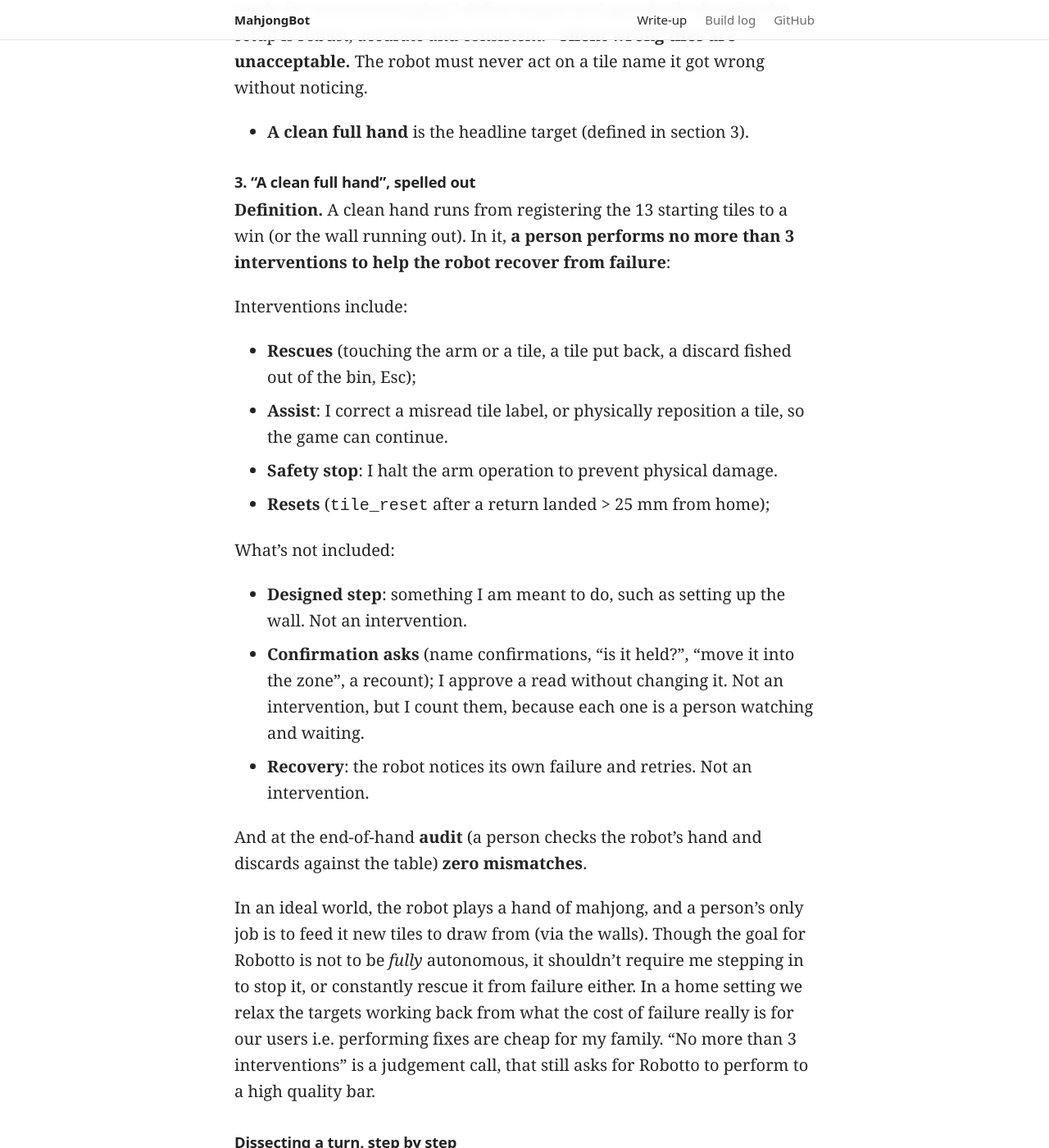
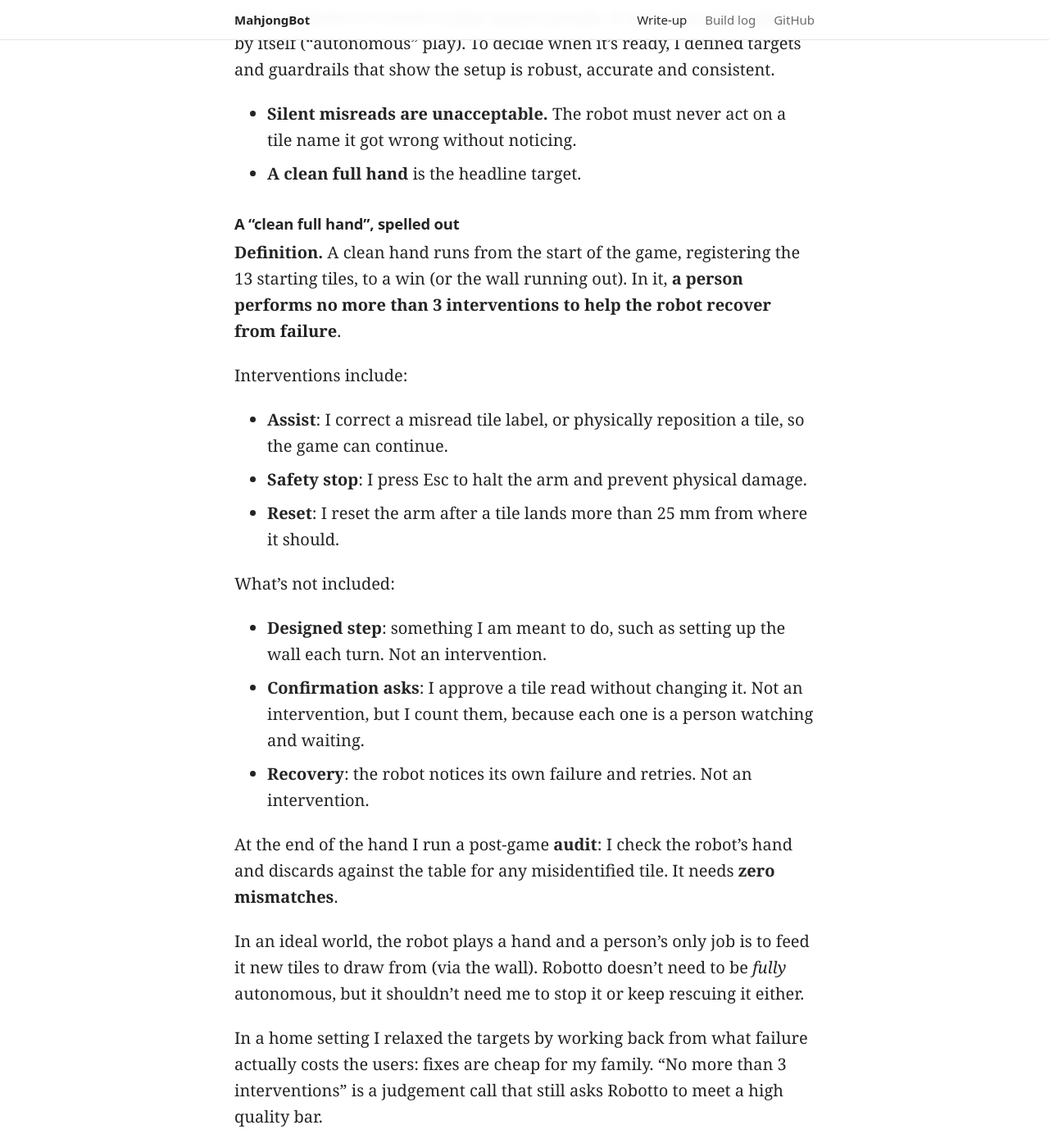
Before and after one commit to EthanYew/mahjong-lekiwi, a Jekyll site: the page built from site/index.md, in a window 1280 px wide and 1400 px high, scrolled down 3426 px. Shown: the whole window at 82% size. Built offline with Jekyll 4.4.1, drawn with Linux system fonts in a browser that asks for light colours; some of the changed text lies outside the part shown.

Commit message:
index.md updates

```diff
--- a/site/index.md
+++ b/site/index.md
@@ -9,23 +9,32 @@ next_title: "Build log: MahjongBot"
 
 ## The short version
 
-I’m Ethan, a product manager based in Sydney. On a career break, I trained a low-cost, open-source robot arm (SO-101) to play mahjong (mostly) by itself. The goal is a robot my family can play mahjong with, including my grandparents when they’re back in Malaysia. This is the first of several personal projects to learn robotics by doing and pivot my career towards physical AI.
+I’m Ethan, a product manager based in Sydney. On a career break, I trained a low-cost, open-source robot arm (SO-101) to play mahjong (mostly) by itself. My grandparents nicknamed it “Robotto”, and the goal is a robot my family can play mahjong with, including my grandparents when they’re back in Malaysia. This is the first of several personal projects to learn robotics by doing and pivot my career towards physical AI.
+
+<!-- DRAFT (from review, section 2): replace the paragraph above with an outcome-first opener if you like:
+I’m Ethan, a product manager in Sydney. In five months, on a career break, I took a low-cost, open-source robot arm (SO-101) from nothing to winning full hands of mahjong unattended, and wrote the acceptance criteria that decide when it is safe to play with people. [Add the BOM cost here, e.g. "built for about $X".] The end user is my grandparents, who play mahjong with us once a year when they visit from Malaysia. The goal is that a robot player can fill the empty seat the other 364 days. This is the first of several projects to learn robotics by doing and move my career into physical AI.
+-->
+
+<!-- DRAFT (from review, section 2): optional short section to add right after "Why mahjong", about who it is for and what failure costs them:
+## Who it’s for, and what failure costs them
+The users are my grandparents, in their [age/80s?], who are not going to debug a robot. For them, a robot that stalls is mildly annoying, but a robot that quietly plays the wrong tile means the game they think they won, they didn’t. That asymmetry shaped every target below: fixes by a family member are cheap, silent errors are not, so I allow a few interventions per hand but zero unnoticed mistakes.
+-->
 
 **How it works, in brief:** The arm is steered by two kinds of software. A **vision model** looks through cameras to find and name tiles. A **policy**, a neural network trained on recorded examples of me doing the task, controls the arm’s movements to pick a tile up. Scripts handle the rest. Every new version of either one is a candidate I have to test before trusting it.
 
-**Where it stands, 19 November 2026:** **TODO** It hasn’t played with a person yet. That starts once **8 face-down hands in a row make no silent errors, and need no more than 3 interventions**.
+**Where it stands, 20 November 2026:** Robotto has won 2 full face-down hands cleanly, one of them unattended (17 and 19 November). A third attempt on 20 November stopped after 3 turns. It hasn’t played with a person yet. That starts once **8 of 10 consecutive face-down hands are clean: no silent errors, and no more than 3 interventions each**.
 
-{% include youtube.html id="2sP834I__1Y" anchor="hero-video" caption="Final result: the robot reaching a winning hand from start to finish" %}
+{% include youtube.html id="2sP834I__1Y" anchor="hero-video" caption="The robot playing a face-down hand to a win, unattended (19 November)" %}
 
 ## Why mahjong
 
 My family only has enough mahjong “kaki” (buddies) to play when my grandparents are in town from Malaysia. That happens once a year.
 
-{% include figure.html src="writeup/grandparents.jpg" caption="Grandparents playing mahjong with my sister and I. I always get my butt kicked when they’re in town." %}
+{% include figure.html src="writeup/grandparents.jpg" caption="Grandparents playing mahjong with my sister and me. I always get beaten when they’re in town." %}
 
-In June 2026 they were in Sydney. I’d just built two SO-101 arms: a follower that does the work and a leader I move by hand to teach it. Before they flew home, I wowed them a classic pick-and-place demo of putting a ball into a container and let them remote-control it by hand (teleoperation).
+In June 2026 they were in Sydney. I’d just built two SO-101 arms: a follower that does the work and a leader I move by hand to teach it. Before they flew home, I wowed them with a classic pick-and-place demo of putting a ball into a container and let them remote-control it by hand (teleoperation).
 
-I promised that one day “Robotto”, as they’d affectionately nicknamed it, would play mahjong with them. Whether they're remote controlling it from back in Malaysia, or together with us in Sydney and wanting a break, Robotto will make sure we always have enough kaki on hand to play a game together. This write-up follows that promise. The first step, teaching Robotto how to play mahjong by itself, before it learns how to compete with other people.
+I promised that one day “Robotto”, as they’d affectionately nicknamed it, would play mahjong with them. Whether they’re remote controlling it from back in Malaysia, or together with us in Sydney and wanting a break, Robotto will make sure we always have enough kaki on hand to play a game together. This write-up follows that promise. The first step is teaching Robotto to play mahjong by itself, before it learns to play with other people.
 
 ## The mahjong game loop
 
@@ -39,30 +48,35 @@ Non-goals: no specific regional rule set, no opponents yet, simply chasing a win
 
 > The goal is for Robotto to play 8 "clean" hands out of 10 consecutive hands (defined below).
 
-Before Robotto is trusted to play against people, it must first learn how to play mahjong by itself. i.e. "autonomous" play. Before trusting that it's ready for autonomous play, I define targets and guardrails showing the setup is robust, accurate and consistent. - **Silent wrong tiles are unacceptable.** The robot must never act on a tile name it got wrong
-  without noticing.
-- **A clean full hand** is the headline target (defined in section 3).
+Before Robotto is trusted to play against people, it must first play mahjong by itself ("autonomous" play). To decide when it’s ready, I defined targets and guardrails that show the setup is robust, accurate and consistent.
 
-### 3. "A clean full hand", spelled out
+- **Silent misreads are unacceptable.** The robot must never act on a tile name it got wrong without noticing.
+- **A clean full hand** is the headline target.
 
-**Definition.** A clean hand runs from registering the 13 starting tiles to a win (or the wall running
-out). In it, **a person performs no more than 3 interventions to help the robot recover from failure**:
+### A “clean full hand”, spelled out
+
+**Definition.** A clean hand runs from the start of the game, registering the 13 starting tiles, to a win (or the wall running out). In it, **a person performs no more than 3 interventions to help the robot recover from failure**.
 
 Interventions include:
-- **Rescues** (touching the arm or a tile, a tile put back, a discard fished out of the bin, Esc);
 - **Assist**: I correct a misread tile label, or physically reposition a tile, so the game can continue.
-- **Safety stop**: I halt the arm operation to prevent physical damage.
-- **Resets** (`tile_reset` after a return landed > 25 mm from home);
+- **Safety stop**: I press Esc to halt the arm and prevent physical damage.
+- **Reset**: I reset the arm after a tile lands more than 25 mm from where it should.
 
-What's not included:
-- **Designed step**: something I am meant to do, such as setting up the wall. Not an intervention.
-- **Confirmation asks** (name confirmations, "is it held?", "move it into the zone", a recount); I approve a read without changing it. Not an intervention, but I count them, because each one is a person watching and waiting.
+What’s not included:
+- **Designed step**: something I am meant to do, such as setting up the wall each turn. Not an intervention.
+- **Confirmation asks**: I approve a tile read without changing it. Not an intervention, but I count them, because each one is a person watching and waiting.
 - **Recovery**: the robot notices its own failure and retries. Not an intervention.
 
-And at the end-of-hand **audit** (a person checks the robot's hand and discards against the table)
-  **zero mismatches**.
+At the end of the hand I run a post-game **audit**: I check the robot’s hand and discards against the table for any misidentified tile. It needs **zero mismatches**.
 
-In an ideal world, the robot plays a hand of mahjong, and a person's only job is to feed it new tiles to draw from (via the walls). Though the goal for Robotto is not to be *fully* autonomous, it shouldn’t require me stepping in to stop it, or constantly rescue it from failure either. In a home setting we relax the targets working back from what the cost of failure really is for our users i.e. performing fixes are cheap for my family. "No more than 3 interventions" is a judgement call, that still asks for Robotto to perform to a high quality bar.
+In an ideal world, the robot plays a hand and a person’s only job is to feed it new tiles to draw from (via the wall). Robotto doesn’t need to be *fully* autonomous, but it shouldn’t need me to stop it or keep rescuing it either.
+
+In a home setting I relaxed the targets by working back from what failure actually costs the users: fixes are cheap for my family. “No more than 3 interventions” is a judgement call that still asks Robotto to meet a high quality bar.
+
+<!-- DRAFT (from review, section 2): one paragraph on a trade-off decision, to add after the paragraph above or in Lesson 3:
+The decision I’m least sure about was shipping policy v13 as the default. In its first paired test it went 27 clean of 28 against 25 of 28 for the previous version, but with that few trials the statistics said "no difference shown". I shipped it anyway, because it picked all 28 tiles against 26, and because the alternative was weeks of extra recording to settle a question the next real hand would answer faster. I recorded that decision, the evidence and the caveat where I made it, so I could reverse it cheaply.
+-->
+
 
 ### Dissecting a turn, step by step
 
@@ -79,6 +93,8 @@ Each step in a turn is done by one of three kinds of work:
 > The pattern I took from this is to use fixed rules where the world is predictable, and learning where it is not. Finding that boundary took a few attempts.
 
 {% include youtube.html id="Ba6jArcnLAQ" caption="Video of how the robot plays a turn in the mahjong game" %}
+
+---
 
 ## System architecture (how it works)
 
@@ -100,7 +116,9 @@ Before each game, a calibration check confirms the overhead camera maps the tabl
 
 ## The build & technical challenges
 
-I didn’t take the straightest path to get to this point. Here’s a high-level timeline of what got us to this point, followed by some technical challenges I encountered. If you’re interested in how the months played out in more detail, you can check out this other post [here]({{ '/build-log/' | relative_url }}).
+A good chunk of my time went on collecting data to train the vision models and ACT policies. It took far more hours of teleoperation and image annotation than I expected before they performed consistently and accurately.
+
+It wasn't a straight line getting to this point. Here’s a high-level timeline of what got me to this point, followed by some technical challenges I encountered. If you’re interested in how the months played out in more detail, you can check out this other post [here]({{ '/build-log/' | relative_url }}).
 
 {% include figure.html src="writeup/timeline.png" alt="How I built it: each milestone unlocked the next, June to November 2026. Late June, tile recognition (learned, YOLO): a detector trained on about 9,300 public images and about 830 photos of my own tiles; accuracy 0.90, then 0.964 by August. Late June to July, hover and calibration (geometry, IK): the arm can hover over any tile the camera sees. 3 July, first pickups (learned, ACT): demonstrations re-recorded to start 5 cm above the tile. 18 August, first win face-up (rules): the whole loop works end to end, with help on reads and stray tiles. Late August to early September, hover fixes (geometry, IK): accurate enough to place tiles, not just pick them up. Late October to November, new setup and rebuild (learned, DAgger): wheeled base, game controller, fixed layout and lighting, a base camera to read face-down tiles. 17 and 19 November, clean face-down wins: 101 of 101 pickups held on 17 November, won unattended on 19 November. Next: play with my family, once it wins 8 of 10 face-down hands clean with no wrong tile ever played unnoticed." %}
 
@@ -120,14 +138,14 @@ I would still get surprised at how it would fail even after doing all the above.
 
 I held out demonstration data from table spots the ACT policies hadn’t seen during training to check if predicted movements from a newly trained policy matched my actual demonstrations. They worked well as quick sanity checks — like spotting if the gripper closed too early above the tile — but they couldn’t predict real-world performance as physical errors compounded over time.
 
-In fact, two policy versions tied on every offline test (scoring the policy against recorded examples on the PC, without conducting a physical trial on the arm). Yet testing on the physical arm revealed one succeeded only 6 out of 14 times compared to 11 out of 14 for the other. It happened again in November: three versions tied offline, then went 23, 25 and 27 clean picks out of 28 on the arm. Now, offline tests serve only as a preliminary screen before paired physical trials on a standardized setup.
+In fact, two policy versions tied on every offline test (scoring the policy against recorded examples on the PC, without a physical trial on the arm). Yet on the physical arm, one picked up the tile 6 out of 14 times against 11 out of 14 for the other. It happened again in November: three versions tied offline, then went 23, 25 and 27 clean out of 28 on the arm. Those arm samples are small too (the November gaps were within noise), so the lesson isn’t that the arm is a perfect judge. It’s that offline scores didn’t predict which policy would work. Now, offline tests serve only as a preliminary screen before paired physical trials on a standardized setup.
 
 ### Challenge 3: Safety guardrails
 
-Unlike SaaS, bugs executed on a robot can physically harm you (there were some close calls during this project). Safeguards were put in place to protect against erratic, sudden movements of the robot arm. Especially when controlled by a learned model that produces non-deterministic outputs.
+Unlike SaaS, bugs executed on a robot can physically harm you (and there were certainly some close calls during this project). Safeguards were put in place to protect against erratic, sudden movements of the robot arm. Especially when controlled by a learned model that produces non-deterministic outputs.
 
 - **Permission first:** any command my AI coding agents run that would move the arm stops and asks me. I sit beside the arm and can stop it any time.
-- **Always approach from above, always rise first:** joint speed and range are capped. I added this after the arm once shot straight to its zero position because its starting pose in training differed from where I ran the policy.
+- **Always approach from above, always rise first:** joint speed and movement range are capped. I added this after the arm once shot straight to its zero position because its starting pose in training differed from where I ran the policy.
 - **Hard limits and fail-safes:** any step that would put the robot gripper tips more than 5 mm below the table is scaled back. Impossible detections are discarded. A camera fault stops the pickup. When I’m watching, the robot asks me about tile names it’s unsure of rather than guessing.
 
 ---
@@ -136,7 +154,11 @@ Unlike SaaS, bugs executed on a robot can physically harm you (there were some c
 
 ### Lesson 1: Working with AI coding agents as a PM
 
-I’m not an engineer. Since rebuilding the project in late October, AI coding agents wrote the code (600+ commits, 960+ automated tests). I set direction and owned the decisions. Including which policy ships, which data counts as an exam, what “clean” means, and rules that are checked before anything moves the arm.
+I’m not an engineer. Since rebuilding the project in late October, AI coding agents wrote the code (600+ commits, 1,300 automated tests). I set direction and owned the decisions: which policy ships, which data counts as an exam, what “clean” means, and the rules that are checked before anything moves the arm.
+
+<!-- DRAFT (from review, section 2): reframe the paragraph above, replacing "I’m not an engineer" with:
+I didn’t write the code. AI coding agents did (600+ commits, 1,300 automated tests since the late-October rebuild). My job was the PM’s job: specify what "done" means, set acceptance criteria and guardrails, and own the decisions, including which policy ships, which data counts as an exam, what "clean" means, and the rules checked before anything moves the arm.
+-->
 
 What made it work: every hardware lesson written down as a rule the agents read before touching that code, tests that run in a simulator (software test that runs commands without the physical arm) before anything reaches the arm, and a merge queue that holds decisions for me.
 
@@ -159,6 +181,7 @@ Three checks decide what happens to a new policy:
 - **Strict paired test:** reserved for claiming “X is better”.
 
 The one failure I treat as unacceptable is a **silent error**: a wrong tile played with nobody noticing. An assist costs a minute. A silent error means the game I thought it won, it didn’t.
+
 ---
 
 ## What’s next
@@ -166,9 +189,13 @@ The one failure I treat as unacceptable is a **silent error**: a wrong tile play
 At time of writing, Robotto has demonstrated it can achieve clean hands, just not consistently enough to hit the 8 clean out of 10 goal. Below I list what I'm doing to close the gap, and also hint at future scope to tackle beyond the interim goal.
 
 - **Prove it’s repeatable.** The goal is 8 clean hands in 10, with no wrong tile ever played unnoticed. Telling close versions apart takes more trials than I expected: at 28 paired attempts, a real gain from 90% to 95% clean shows up as a clear win only 1 time in 25.
-- **Improve accuracy** on the row closest to the robot, where the hand still closes slightly too high on face-down tiles (6 of 15 picked at one spot, against 24 of 29 face up).
+- **Improve accuracy** on the row closest to the robot, where the hand still closes about 10 mm higher on face-down tiles than face up (6 of 15 picked at one spot, against 24 of 29 face up).
 - **Automate error reviews** by having a vision model flag failed grabs from wrist camera footage, which I currently inspect by hand.
 - **Make it a player, not just a machine**: A screen that helps people follow the game, a voice and personality for the robot player, and a way for my grandparents to join in remotely, commanding the moves from Malaysia while the arm plays here. Success looks like my grandparents finishing a hand with Robotto without needing me to step in.
+
+<!-- DRAFT (from review, section 2): add a user test plan under the bullets above:
+**How I’ll test it with them.** [N] hands with my grandparents, one in person and one remote. I’ll measure how often I have to step in, how long they wait for the robot’s turn, and whether they’d choose to play another hand. The robot’s speed and its manner matter as much as accuracy to the people at the table, and I haven’t measured either yet.
+-->
 
 ---
 
@@ -176,5 +203,9 @@ At time of writing, Robotto has demonstrated it can achieve clean hands, just no
 
 Coming from SaaS, this gave me a real appreciation for what it takes to make even a simple robotics demo reliable. I’m looking for product roles in robotics. If you build robots or play mahjong, I’d love to hear from you.
 
+<!-- DRAFT (from review, section 2): sharper closing ask:
+I’m looking for product roles in robotics, especially robots that work alongside people at home or in care. [If tailored: name the company and one sentence on why, e.g. what about their product connects to a grandparent sitting down to play a game.] If you build robots or play mahjong, I’d love to hear from you.
+-->
+
 - **Repo**: [mahjong-lekiwi](https://github.com/EthanYew/mahjong-lekiwi)
-- **Linkedin:** [https://www.linkedin.com/in/ethan-yew/](https://www.linkedin.com/in/ethan-yew/)
+- **LinkedIn:** [https://www.linkedin.com/in/ethan-yew/](https://www.linkedin.com/in/ethan-yew/)
```
